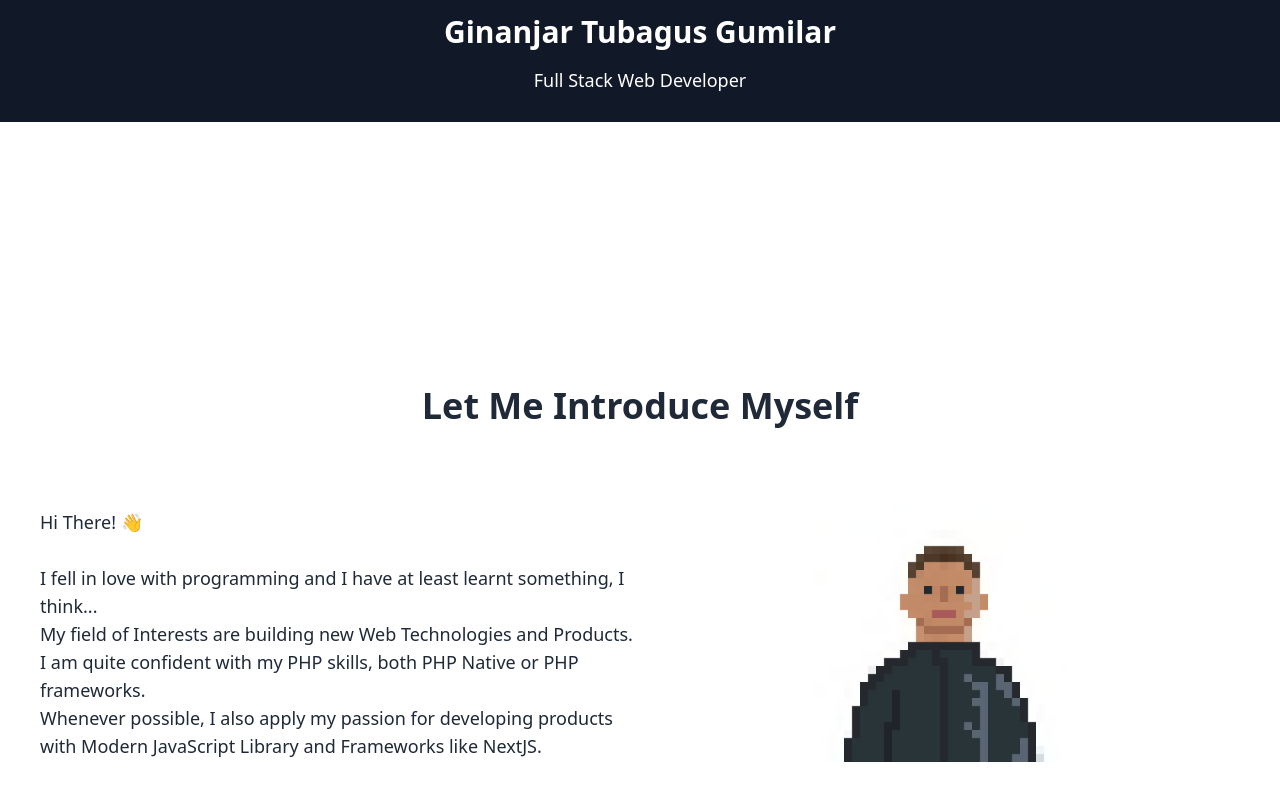
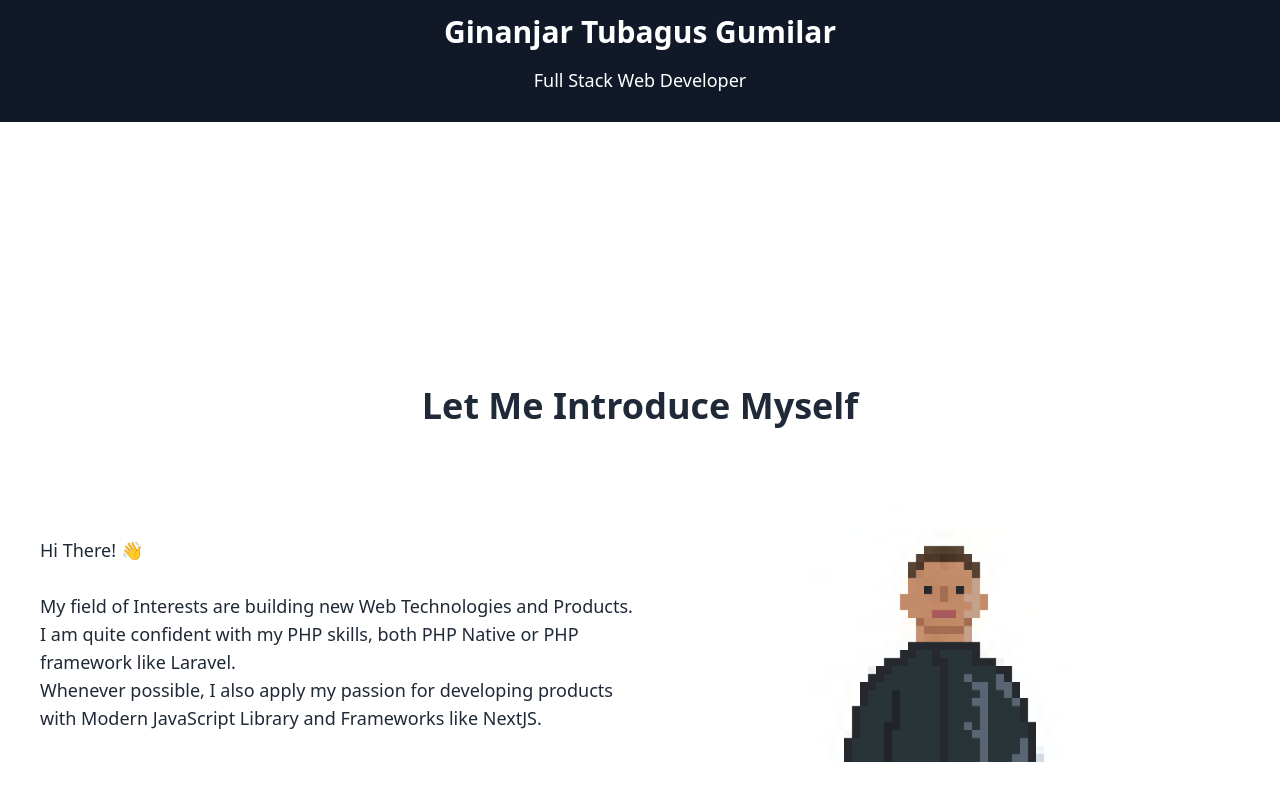
Before and after one commit to ginanjar-tg/my-portfolio, a Next.js app: page /components/contents in a window 1280 px wide. Shown: the part 362-1162 px from the top of the page. Built offline with nearby package versions, Linux system fonts and the light colour scheme; what tw-elements would draw is missing.

Commit message:
Update contents.js

```diff
--- a/pages/components/contents.js
+++ b/pages/components/contents.js
@@ -42,12 +42,10 @@ export default function Contents() {
               Hi There! 👋
               <br />
               <br />
-              I fell in love with programming and I have at least learnt
-              something, I think... <br />
               My field of Interests are building new Web Technologies and
               Products. <br />
               I am quite confident with my PHP skills, both PHP Native or PHP
-              frameworks. <br />
+              framework like Laravel. <br />
               Whenever possible, I also apply my passion for developing products
               with Modern JavaScript Library and Frameworks like NextJS.
             </p>
```
